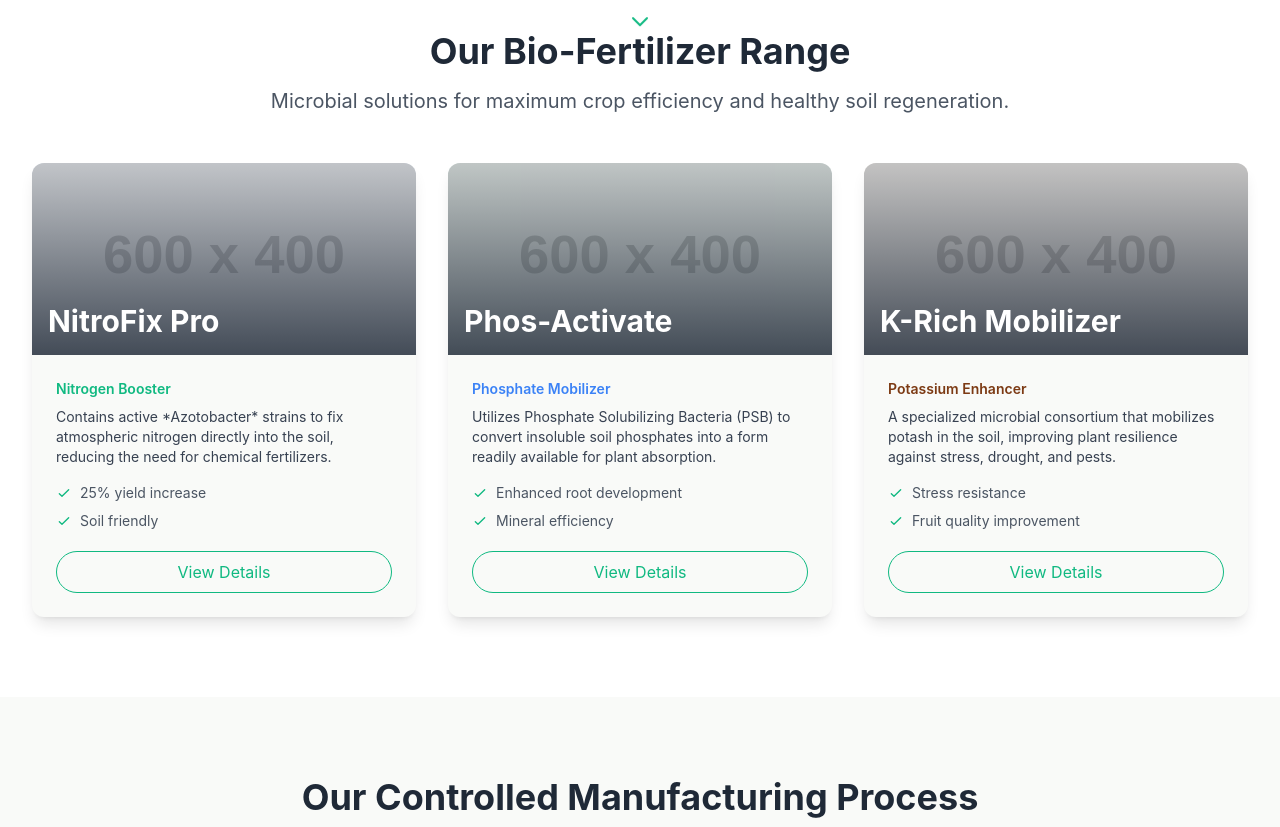
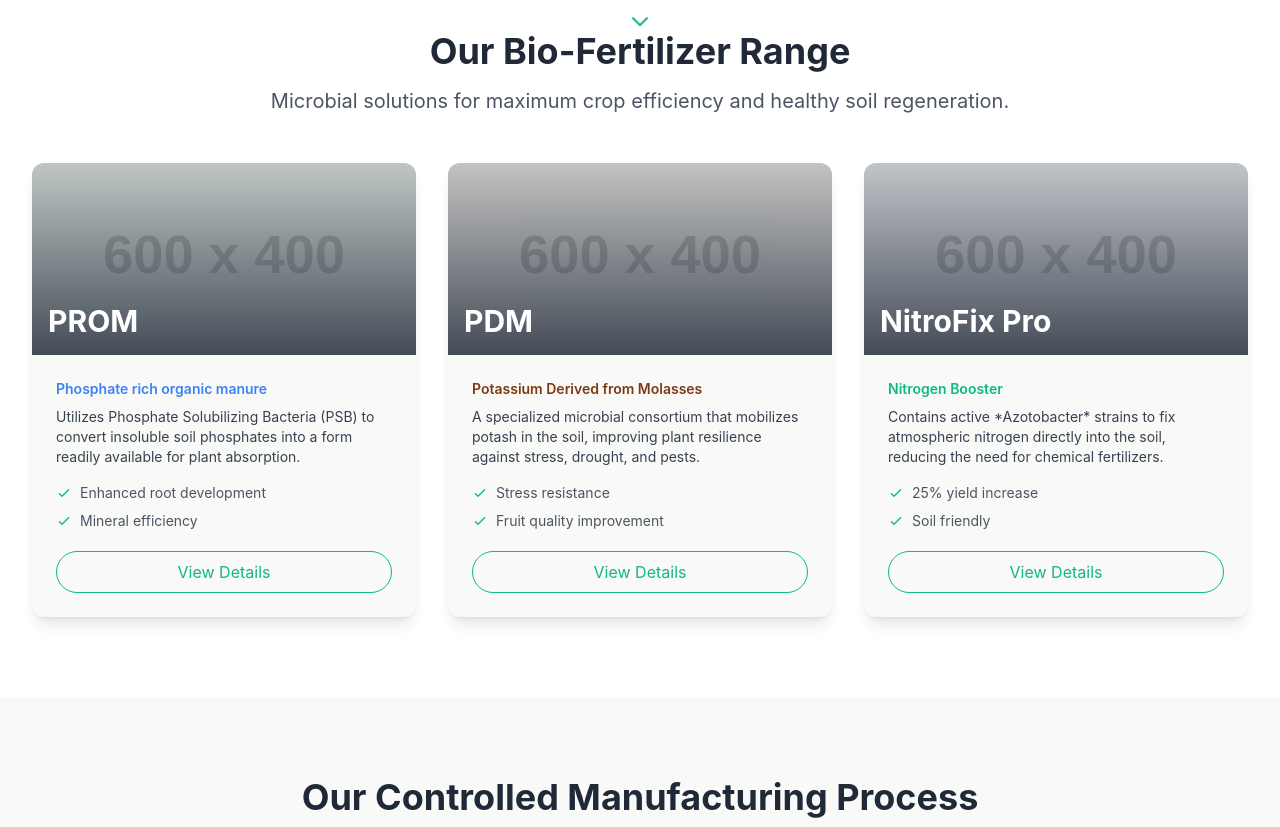
Before and after one commit to azen-tech/Halogen, a plain HTML site: page index.html in a window 1280 px wide. Shown: the part 753-1580 px from the top of the page. Drawn offline with nearby package versions, Linux system fonts and the light colour scheme; placeholder pictures from the web are drawn by us.

Commit message:
Update index.html

```diff
--- a/index.html
+++ b/index.html
@@ -173,33 +173,17 @@
 
             <div class="mt-12 grid grid-cols-1 md:grid-cols-3 gap-8">
 
-                <!-- Product Card 1: Azotobacter -->
-                <div class="bg-light-bg rounded-xl shadow-lg overflow-hidden transform hover:scale-[1.02] transition duration-300">
-                    <div class="relative h-48 bg-secondary-blue/10 flex items-center justify-center">
-                        <img src="https://placehold.co/600x400/3B82F6/ffffff?text=Nitrogen+Fixer" alt="Azotobacter Illustration" class="w-full h-full object-cover opacity-70">
-                        <div class="absolute inset-0 card-overlay"></div>
-                        <h3 class="absolute bottom-4 left-4 text-3xl font-bold text-white">NitroFix Pro</h3>
-                    </div>
-                    <div class="p-6 text-left">
-                        <p class="text-sm text-primary-green font-semibold mb-2">Nitrogen Booster</p>
-                        <p class="text-gray-700 text-sm">Contains active *Azotobacter* strains to fix atmospheric nitrogen directly into the soil, reducing the need for chemical fertilizers.</p>
-                        <ul class="mt-4 space-y-2 text-sm text-gray-600">
-                            <li class="flex items-center"><svg class="w-4 h-4 mr-2 text-primary-green" fill="none" stroke="currentColor" viewBox="0 0 24 24"><path stroke-linecap="round" stroke-linejoin="round" stroke-width="2" d="M5 13l4 4L19 7"></path></svg> 25% yield increase</li>
-                            <li class="flex items-center"><svg class="w-4 h-4 mr-2 text-primary-green" fill="none" stroke="currentColor" viewBox="0 0 24 24"><path stroke-linecap="round" stroke-linejoin="round" stroke-width="2" d="M5 13l4 4L19 7"></path></svg> Soil friendly</li>
-                        </ul>
-                        <a href="#" class="mt-5 block text-center py-2 border border-primary-green text-primary-green rounded-full hover:bg-primary-green hover:text-white transition duration-300">View Details</a>
-                    </div>
-                </div>
+
 
                 <!-- Product Card 2: Phosphorus Solubilizer -->
                 <div class="bg-light-bg rounded-xl shadow-lg overflow-hidden transform hover:scale-[1.02] transition duration-300">
                     <div class="relative h-48 bg-primary-green/10 flex items-center justify-center">
                         <img src="https://placehold.co/600x400/10B981/ffffff?text=Phosphate+Solution" alt="Phosphate Solubilizer Illustration" class="w-full h-full object-cover opacity-70">
                         <div class="absolute inset-0 card-overlay"></div>
-                        <h3 class="absolute bottom-4 left-4 text-3xl font-bold text-white">Phos-Activate</h3>
+                        <h3 class="absolute bottom-4 left-4 text-3xl font-bold text-white">PROM </h3>
                     </div>
                     <div class="p-6 text-left">
-                        <p class="text-sm text-secondary-blue font-semibold mb-2">Phosphate Mobilizer</p>
+                        <p class="text-sm text-secondary-blue font-semibold mb-2">Phosphate rich organic manure</p>
                         <p class="text-gray-700 text-sm">Utilizes Phosphate Solubilizing Bacteria (PSB) to convert insoluble soil phosphates into a form readily available for plant absorption.</p>
                         <ul class="mt-4 space-y-2 text-sm text-gray-600">
                             <li class="flex items-center"><svg class="w-4 h-4 mr-2 text-primary-green" fill="none" stroke="currentColor" viewBox="0 0 24 24"><path stroke-linecap="round" stroke-linejoin="round" stroke-width="2" d="M5 13l4 4L19 7"></path></svg> Enhanced root development</li>
@@ -214,14 +198,31 @@
                     <div class="relative h-48 bg-soil-brown/10 flex items-center justify-center">
                         <img src="https://placehold.co/600x400/7C3A14/ffffff?text=Potash+Booster" alt="Potash Mobilizer Illustration" class="w-full h-full object-cover opacity-70">
                         <div class="absolute inset-0 card-overlay"></div>
-                        <h3 class="absolute bottom-4 left-4 text-3xl font-bold text-white">K-Rich Mobilizer</h3>
+                        <h3 class="absolute bottom-4 left-4 text-3xl font-bold text-white">PDM</h3>
                     </div>
                     <div class="p-6 text-left">
-                        <p class="text-sm text-soil-brown font-semibold mb-2">Potassium Enhancer</p>
+                        <p class="text-sm text-soil-brown font-semibold mb-2">Potassium Derived from Molasses</p>
                         <p class="text-gray-700 text-sm">A specialized microbial consortium that mobilizes potash in the soil, improving plant resilience against stress, drought, and pests.</p>
                         <ul class="mt-4 space-y-2 text-sm text-gray-600">
                             <li class="flex items-center"><svg class="w-4 h-4 mr-2 text-primary-green" fill="none" stroke="currentColor" viewBox="0 0 24 24"><path stroke-linecap="round" stroke-linejoin="round" stroke-width="2" d="M5 13l4 4L19 7"></path></svg> Stress resistance</li>
                             <li class="flex items-center"><svg class="w-4 h-4 mr-2 text-primary-green" fill="none" stroke="currentColor" viewBox="0 0 24 24"><path stroke-linecap="round" stroke-linejoin="round" stroke-width="2" d="M5 13l4 4L19 7"></path></svg> Fruit quality improvement</li>
+                        </ul>
+                        <a href="#" class="mt-5 block text-center py-2 border border-primary-green text-primary-green rounded-full hover:bg-primary-green hover:text-white transition duration-300">View Details</a>
+                    </div>
+                </div>
+                                <!-- Product Card 1: Azotobacter -->
+                <div class="bg-light-bg rounded-xl shadow-lg overflow-hidden transform hover:scale-[1.02] transition duration-300">
+                    <div class="relative h-48 bg-secondary-blue/10 flex items-center justify-center">
+                        <img src="https://placehold.co/600x400/3B82F6/ffffff?text=Nitrogen+Fixer" alt="Azotobacter Illustration" class="w-full h-full object-cover opacity-70">
+                        <div class="absolute inset-0 card-overlay"></div>
+                        <h3 class="absolute bottom-4 left-4 text-3xl font-bold text-white">NitroFix Pro</h3>
+                    </div>
+                    <div class="p-6 text-left">
+                        <p class="text-sm text-primary-green font-semibold mb-2">Nitrogen Booster</p>
+                        <p class="text-gray-700 text-sm">Contains active *Azotobacter* strains to fix atmospheric nitrogen directly into the soil, reducing the need for chemical fertilizers.</p>
+                        <ul class="mt-4 space-y-2 text-sm text-gray-600">
+                            <li class="flex items-center"><svg class="w-4 h-4 mr-2 text-primary-green" fill="none" stroke="currentColor" viewBox="0 0 24 24"><path stroke-linecap="round" stroke-linejoin="round" stroke-width="2" d="M5 13l4 4L19 7"></path></svg> 25% yield increase</li>
+                            <li class="flex items-center"><svg class="w-4 h-4 mr-2 text-primary-green" fill="none" stroke="currentColor" viewBox="0 0 24 24"><path stroke-linecap="round" stroke-linejoin="round" stroke-width="2" d="M5 13l4 4L19 7"></path></svg> Soil friendly</li>
                         </ul>
                         <a href="#" class="mt-5 block text-center py-2 border border-primary-green text-primary-green rounded-full hover:bg-primary-green hover:text-white transition duration-300">View Details</a>
                     </div>
@@ -340,9 +341,9 @@
             <div class="flex justify-center space-x-6 text-sm">
                 <a href="#mission" class="hover:text-white transition duration-300">Privacy Policy</a>
                 <a href="#contact" class="hover:text-white transition duration-300">Terms of Service</a>
-                <a href="mailto:sales@Halogen.com" class="hover:text-white transition duration-300">sales@Halogen.com</a>
+                <a href="mailto:sales@halogen.co.in" class="hover:text-white transition duration-300">sales@halogen.co.in</a>
             </div>
-            <p class="mt-6 text-sm">&copy; 2025 Halogen Solutions. All rights reserved. | Nurturing the Future of Farming.</p>
+            <p class="mt-6 text-sm">&copy; 2025 Halogen Technology Pvt Ltd. All rights reserved. | Nurturing the Future of Farming.</p>
         </div>
     </footer>
 
```
